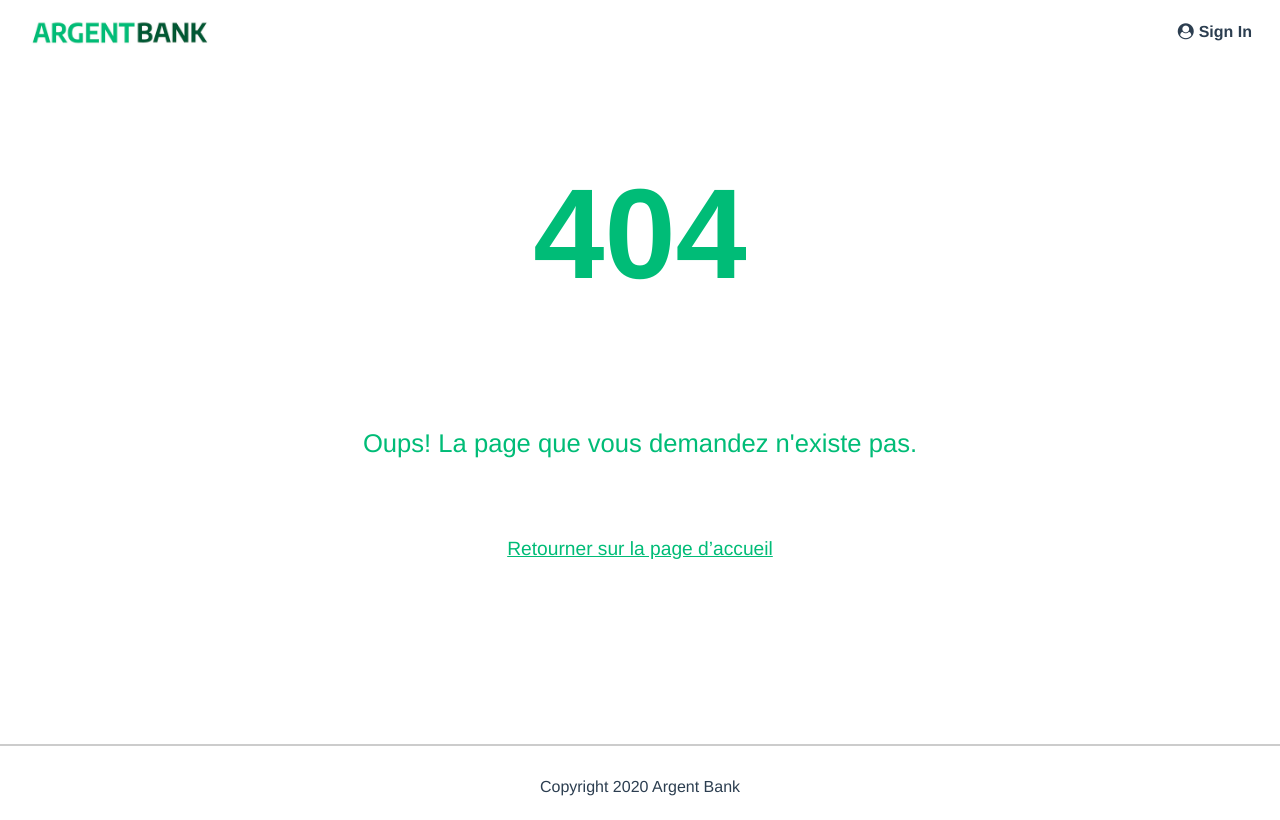
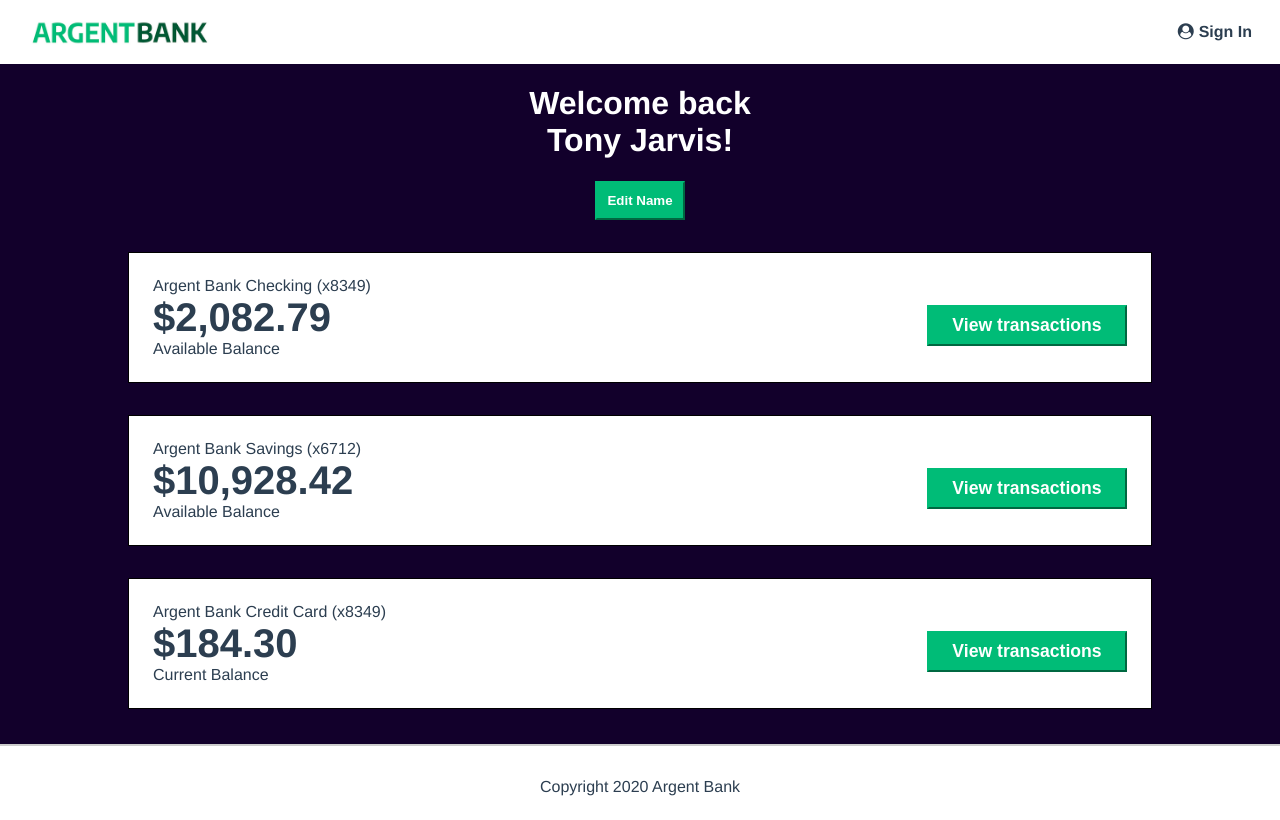
Before and after one commit to Stevens-Mark/StevensMark_P13_02122021, a React (Create React App) app: page /User in a window 1280 px wide. Before the commit this address had no page. Built offline with nearby package versions, Linux system fonts and the light colour scheme.

Commit message:
user page base layout

```diff
--- a/src/App.js
+++ b/src/App.js
@@ -4,6 +4,7 @@
 import Footer from './components/Footer'
 import WelcomePage from './pages/WelcomePage'
 import SignIn from './pages/SignIn'
+import User from './pages/User'
 import Error from './pages/Error'
 
 /**
@@ -18,6 +19,7 @@
         <Routes>
           <Route exact path="/" element={<WelcomePage />}/>
           <Route path="/SignIn" element={<SignIn />}/>
+          <Route path="/User" element={<User />}/>
           <Route path="*" element={<Error />} />
         </Routes>
       <Footer />
--- a/src/components/HeaderNav.jsx
+++ b/src/components/HeaderNav.jsx
@@ -12,7 +12,7 @@
   display: flex;
   align-items: center;
   max-width: 100%;
-  width: 200px;
+  width: 12.5rem;
   // width: clamp(7rem, 12vw, 10rem);
 `;
 
@@ -20,9 +20,9 @@
       display: flex;
       justify-content: space-between;
       align-items: center;
-      padding: 5px 20px;
+      padding: 0.313rem 1.25rem;
       i {
-        margin-right: 5px;
+        margin-right: 0.313rem;
       }
 `;
 
--- a/src/components/Hero.jsx
+++ b/src/components/Hero.jsx
@@ -9,11 +9,11 @@
   background-position: 0 -50px;
   background-size: cover;
   background-repeat: no-repeat;
-  height: 300px;
+  height: 18.75rem;
   position: relative;
 
   @media (min-width: 920px) {
-      height: 400px;
+      height: 25rem;
       background-position: 0% 33%;
     }
 `;
@@ -21,7 +21,7 @@
 const HeroContent = styled.section`
   position: relative;
   top: 2rem;
-  width: 200px;
+  width: 12.5rem;
   background: white;
   padding: 2rem;
   text-align: left;
@@ -29,9 +29,9 @@
 
   @media (min-width: 920px) {
     position: absolute;
-    top: 50px;
-    right: 50px;
-    width: 300px;
+    top: 3.125rem;
+    right: 3.125rem;
+    width: 18.75rem
     margin: 2rem;
   }
 `;
--- /dev/null
+++ b/src/data/AccountData.jsx
@@ -0,0 +1,22 @@
+// Data used to fill in the user transaction page
+
+export const AccountData = [
+	{
+		"id": "a1",
+ 		"title": "Argent Bank Checking (x8349)",
+		"amount": "$2,082.79",
+    "description": "Available Balance",
+ 	},
+	{
+		"id": "a2",
+ 		"title": "Argent Bank Savings (x6712)",
+		"amount": "$10,928.42",
+    "description": "Available Balance",
+	},
+		{
+      "id": "a3",
+      "title": "Argent Bank Credit Card (x8349)",
+     "amount": "$184.30",
+     "description": "Current Balance",
+	},
+]
--- a/src/pages/SignIn.jsx
+++ b/src/pages/SignIn.jsx
@@ -61,8 +61,8 @@
 `;
 
 /**
- * Renders the 'Welcome Page'
- * @function WelcomePage
+ * Renders the 'Sign In page & form'
+ * @function SignIn
  * @returns {JSX}
  */
 const SignIn = () => {
@@ -84,7 +84,7 @@
                 <input type="checkbox" id="remember-me" /><label for="remember-me">Remember me</label>
               </InputRemember>
 
-            <SignInButton to="/">Sign In</SignInButton>
+            <SignInButton to="/User">Sign In</SignInButton>
           </form>
         </SignInContent>
       </MAIN>
--- /dev/null
+++ b/src/pages/User.jsx
@@ -0,0 +1,149 @@
+import styled from 'styled-components'
+import colors from '../utils/style/colors'
+import { AccountData } from '../data/AccountData';
+
+/**
+ * CSS for component using styled.components
+ */
+ const MAIN = styled.main`
+ background-color: #12002b;
+ min-height: 100vh;
+
+ @media (min-width: 720px) {
+  min-height: 85vh;
+}
+`;
+
+const HEADER = styled.header`
+color: ${colors.tertiary};
+position: relative;
+top: 1.313rem;
+margin-bottom: 3.313rem;
+ h1 {
+   margin-top: unset;
+ }
+`;
+
+const EditButton = styled.button`
+  border-color: ${colors.primary};
+  background-color: ${colors.primary};
+  color: ${colors.tertiary};
+  font-weight: bold;
+  padding: 0.625rem;
+`;
+
+const Account = styled.section`
+  display: flex;
+  justify-content: space-between;
+  align-items: center;
+  border: 1px solid black;
+  background-color:  ${colors.tertiary};;
+  width: 80%;
+  margin: 0 auto;
+  flex-direction: column;
+  padding: 1.5rem;
+  box-sizing: border-box;
+  text-align: left;
+  margin-bottom: 2rem;
+
+  @media (min-width: 720px) {
+      flex-direction: row;
+  }
+`;
+
+const AccountWrapper = styled.div`
+  width: 100%;
+  flex: 1;
+`;
+
+const AccountTitle = styled.h3`
+  margin: 0;
+  padding: 0;
+  font-size: 1rem;
+  font-weight: normal;
+`;
+
+const AccountAmount = styled.div`
+  margin: 0;
+  font-size: 2.5rem;
+  font-weight: bold;
+`;
+
+const AccountAmountDescription = styled.div`
+  margin: 0;
+`;
+
+const AccountWrapperCta = styled.div`
+  @media (min-width: 720px) {
+    flex: 0;
+    }
+`;
+
+const TransactionButton = styled.button`
+  display: block;
+  width: 100%;
+  padding: 8px;
+  font-size: 1.1rem;
+  font-weight: bold;
+  margin-top: 1rem;
+  border-color: ${colors.primary};
+  background-color: ${colors.primary};
+  color: #fff;
+
+  @media (min-width: 720px) {
+    width: 200px;
+    }
+`;
+/**
+ * @function Profile User Page
+ * @returns {JSX}
+ */
+const User = () => {
+
+    return (
+      <MAIN>
+      <HEADER>
+        <h1>Welcome back<br />Tony Jarvis!</h1>
+        <EditButton>Edit Name</EditButton>
+      </HEADER>
+      <h2 className ="sr-only">Accounts</h2>
+      {AccountData.map((data) => (
+        <Account key={data.id}>
+          <AccountWrapper>
+            <AccountTitle>{data.title}</AccountTitle>
+            <AccountAmount>{data.amount}</AccountAmount>
+            <AccountAmountDescription>{data.description}</AccountAmountDescription>
+          </AccountWrapper>
+          <AccountWrapperCta>
+            <TransactionButton>View transactions</TransactionButton>
+          </AccountWrapperCta>
+        </Account>
+       ))}
+
+      {/* <Account>
+        <AccountWrapper>
+          <AccountTitle>Argent Bank Savings (x6712)</AccountTitle>
+          <AccountAmount>$10,928.42</AccountAmount>
+          <AccountAmountDescription>Available Balance</AccountAmountDescription>
+        </AccountWrapper>
+        <AccountWrapperCta>
+          <TransactionButton>View transactions</TransactionButton>
+        </AccountWrapperCta>
+      </Account>
+
+      <Account>
+        <AccountWrapper>
+          <AccountTitle>Argent Bank Credit Card (x8349)</AccountTitle>
+          <AccountAmount>$184.30</AccountAmount>
+          <AccountAmountDescription>Current Balance</AccountAmountDescription>
+        </AccountWrapper>
+        <AccountWrapperCta>
+          <TransactionButton>View transactions</TransactionButton>
+        </AccountWrapperCta>
+      </Account> */}
+    </MAIN>
+     )
+  }
+
+
+export default User
```
Also changed, not shown: src/pages/Profile.jsx (deleted, +0 -27 lines).
